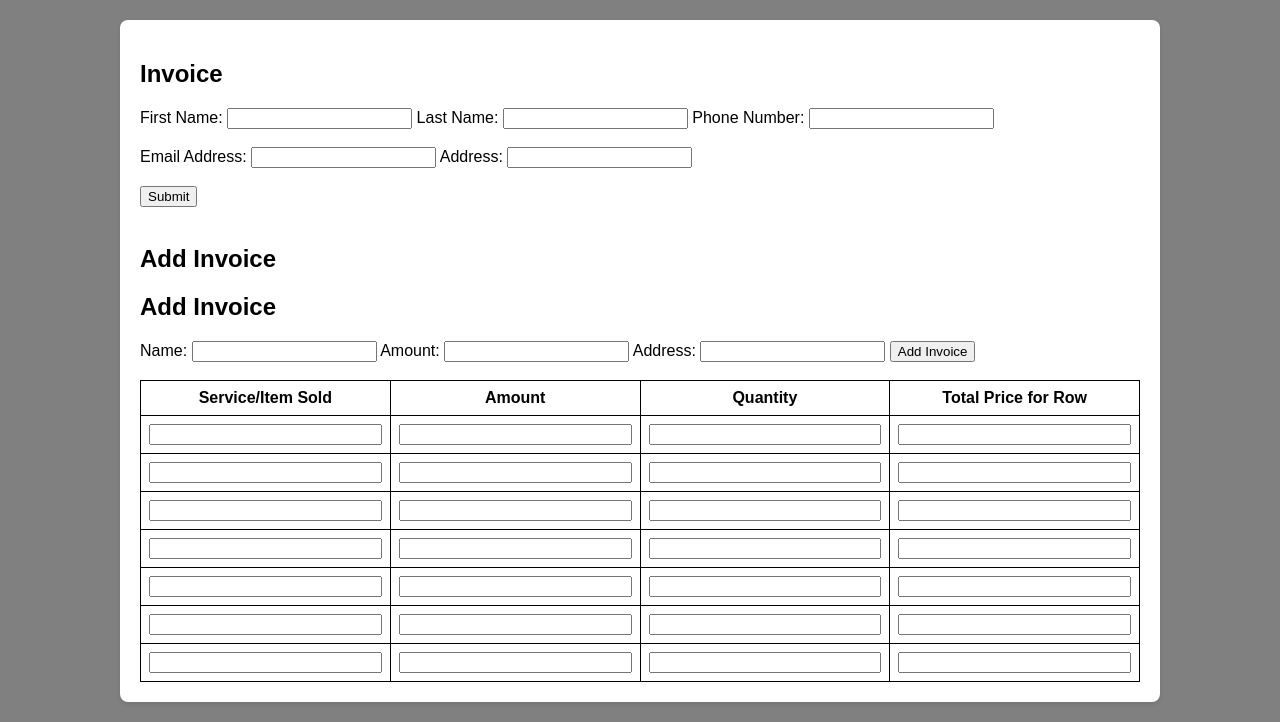
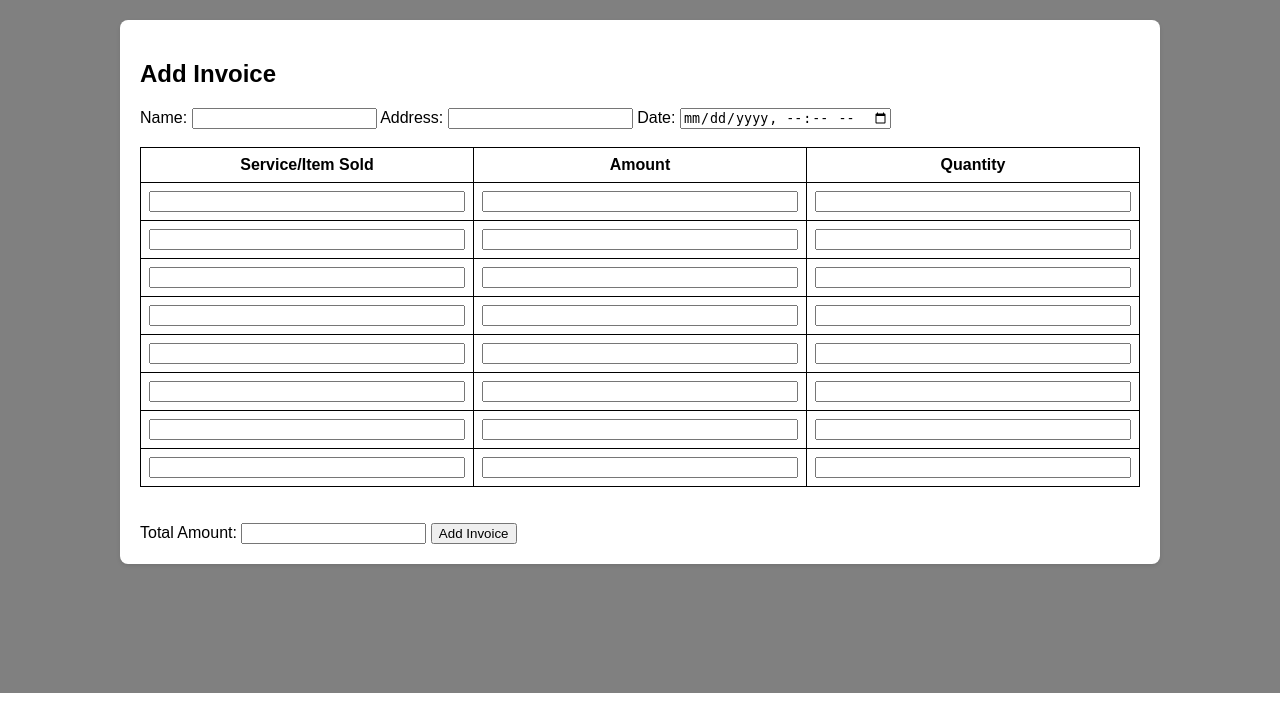
Before and after one commit to Brandarius/invoice, a Flask app: page / in a window 1280 px wide. Shown: the part 107-829 px from the top of the page. After the commit the page ends 800 px from the top, so only its background shows below. Run offline with Flask 3, Linux system fonts and the light colour scheme; lists and menus that the app fills with data are empty.

Commit message:
added date to invoice

```diff
--- a/app.py
+++ b/app.py
@@ -1,5 +1,6 @@
 from flask import Flask, render_template, request, redirect, url_for
 from flask_sqlalchemy import SQLAlchemy
+from datetime import datetime
 
 app = Flask(__name__)
 app.config['SQLALCHEMY_DATABASE_URI'] = 'sqlite:///customers.db'
@@ -12,9 +13,10 @@ class Invoice_List(db.Model):
     id = db.Column(db.Integer, primary_key=True)
     name = db.Column(db.String(100), nullable=False)
     amount = db.Column(db.Integer, nullable=False)
+    date = db.Column(db.DateTime, nullable=False, default=datetime.utcnow)
 
-# Database creation
 with app.app_context():
+    db.drop_all()
     db.create_all()
 
 @app.route('/', methods=['GET', 'POST'])
@@ -23,10 +25,12 @@ def main_page():
         name = request.form['name']
         amount = request.form['amount']
         address = request.form['address']
-        new_invoice = Invoice_List(name=name, amount=amount)
+        date_str = request.form['date']
+        date = datetime.strptime(date_str, '%Y-%m-%dT%H:%M')
+        new_invoice = Invoice_List(name=name, amount=amount, date=date)
         db.session.add(new_invoice)
         db.session.commit()
-
+        return redirect(url_for('invoice_list'))
     return render_template('main_page.html')
 
 @app.route('/invoice_list')
--- a/templates/main_page.html
+++ b/templates/main_page.html
@@ -6,94 +6,39 @@
     <title>Invoice</title>
     <meta name="description" content="">
     <meta name="viewport" content="width=device-width, initial-scale=1">
-        <link rel="stylesheet" href="{{ url_for('static', filename='css/main_page.css')}}">
+    <link rel="stylesheet" href="{{ url_for('static', filename='css/main_page.css') }}">
 </head>
 <body>
     <div class="navbar">
         <a href='invoice_list'><button id="nav">Created Invoices</button></a>
     </div>
     <div class="paper">
-            <h2>Invoice</h2>
-        <form action="/" method="POST">
-            <label for="copy_firstname">First Name:</label>
-            <input type="text" id="copy_firstname" name="copy_firstname" value="{{ copy_firstname }}">
-
-            <label for="copy_lastname">Last Name:</label>
-            <input type="text" id="copy_lastname" name="copy_lastname" value="{{ copy_lastname }}">
-
-            <label for="copy_phone_number">Phone Number:</label>
-            <input type="tel" id="copy_phone_number" name="copy_phone_number" value="{{ copy_phone_number }}"><br><br>
-
-            <label for="copy_email_address">Email Address:</label>
-            <input type="email" id="copy_email_address" name="copy_email_address" value="{{ copy_email_address }}">
-
-            <label for="copy_address">Address:</label>
-            <input type="text" id="copy_address" name="copy_address" value="{{ copy_address }}"><br><br>
-
-            <input type="submit" value="Submit"><br><br>
-        </form>
-
-        <h2>Add Invoice</h2>
         <h2>Add Invoice</h2>
         <form action="/" method="POST">
             <label for="name">Name:</label>
             <input type="text" id="name" name="name" required>
-        <label for="amount">Amount:</label>
-        <input type="number" id="amount" name="amount" required>
             <label for="address">Address:</label>
             <input type="text" id="address" name="address">
-        <input type="submit" value="Add Invoice"><br><br>
-    </form>
+            <label for="date">Date:</label>
+            <input type="datetime-local" id="date" name="date" required><br><br>
             <table>
                 <tr>
                     <th>Service/Item Sold</th>
                     <th>Amount</th>
                     <th>Quantity</th>
-                <th>Total Price for Row</th>
                 </tr>
+                {% for i in range(8) %}
                 <tr>
-                <th><form style="margin:0; padding:0;"><input type="text" style="width:100%; box-sizing:border-box;"></form></th>
-                <th><form style="margin:0; padding:0;"><input type="number" style="width:100%; box-sizing:border-box;"></form></th>
-                <th><form style="margin:0; padding:0;"><input type="number" style="width:100%; box-sizing:border-box;"></form></th>
-                <th><form style="margin:0; padding:0;"><input type="number" style="width:100%; box-sizing:border-box;"></form></th>
+                    <td><input type="text" name="item_{{ i }}" style="width:100%; box-sizing:border-box;"></td>
+                    <td><input type="number" name="amount_{{ i }}" style="width:100%; box-sizing:border-box;"></td>
+                    <td><input type="number" name="quantity_{{ i }}" style="width:100%; box-sizing:border-box;"></td>
                 </tr>
-            <tr>
-                <th><form style="margin:0; padding:0;"><input type="text" style="width:100%; box-sizing:border-box;"></form></th>
-                <th><form style="margin:0; padding:0;"><input type="number" style="width:100%; box-sizing:border-box;"></form></th>
-                <th><form style="margin:0; padding:0;"><input type="number" style="width:100%; box-sizing:border-box;"></form></th>
-                <th><form style="margin:0; padding:0;"><input type="number" style="width:100%; box-sizing:border-box;"></form></th>
-            </tr>
-            <tr>
-                <th><form style="margin:0; padding:0;"><input type="text" style="width:100%; box-sizing:border-box;"></form></th>
-                <th><form style="margin:0; padding:0;"><input type="number" style="width:100%; box-sizing:border-box;"></form></th>
-                <th><form style="margin:0; padding:0;"><input type="number" style="width:100%; box-sizing:border-box;"></form></th>
-                <th><form style="margin:0; padding:0;"><input type="number" style="width:100%; box-sizing:border-box;"></form></th>
-            </tr>
-            <tr>
-                <th><form style="margin:0; padding:0;"><input type="text" style="width:100%; box-sizing:border-box;"></form></th>
-                <th><form style="margin:0; padding:0;"><input type="number" style="width:100%; box-sizing:border-box;"></form></th>
-                <th><form style="margin:0; padding:0;"><input type="number" style="width:100%; box-sizing:border-box;"></form></th>
-                <th><form style="margin:0; padding:0;"><input type="number" style="width:100%; box-sizing:border-box;"></form></th>
-            </tr>
-            <tr>
-                <th><form style="margin:0; padding:0;"><input type="text" style="width:100%; box-sizing:border-box;"></form></th>
-                <th><form style="margin:0; padding:0;"><input type="number" style="width:100%; box-sizing:border-box;"></form></th>
-                <th><form style="margin:0; padding:0;"><input type="number" style="width:100%; box-sizing:border-box;"></form></th>
-                <th><form style="margin:0; padding:0;"><input type="number" style="width:100%; box-sizing:border-box;"></form></th>
-            </tr>
-            <tr>
-                <th><form style="margin:0; padding:0;"><input type="text" style="width:100%; box-sizing:border-box;"></form></th>
-                <th><form style="margin:0; padding:0;"><input type="number" style="width:100%; box-sizing:border-box;"></form></th>
-                <th><form style="margin:0; padding:0;"><input type="number" style="width:100%; box-sizing:border-box;"></form></th>
-                <th><form style="margin:0; padding:0;"><input type="number" style="width:100%; box-sizing:border-box;"></form></th>
-            </tr>
-            <tr>
-                <th><form style="margin:0; padding:0;"><input type="text" style="width:100%; box-sizing:border-box;"></form></th>
-                <th><form style="margin:0; padding:0;"><input type="number" style="width:100%; box-sizing:border-box;"></form></th>
-                <th><form style="margin:0; padding:0;"><input type="number" style="width:100%; box-sizing:border-box;"></form></th>
-                <th><form style="margin:0; padding:0;"><input type="number" style="width:100%; box-sizing:border-box;"></form></th>
-            </tr>
-        </table>
+                {% endfor %}
+            </table><br><br>
+            <label for="amount">Total Amount:</label>
+            <input type="number" id="amount" name="amount" required>
+            <input type="submit" value="Add Invoice">
+        </form>
     </div>
 </body>
 </html>
```
Also changed, not shown: templates/invoice_list.html (+7 -1 lines), instance/invoice_list.db. Lines whose indentation alone changed are shown as unchanged.
